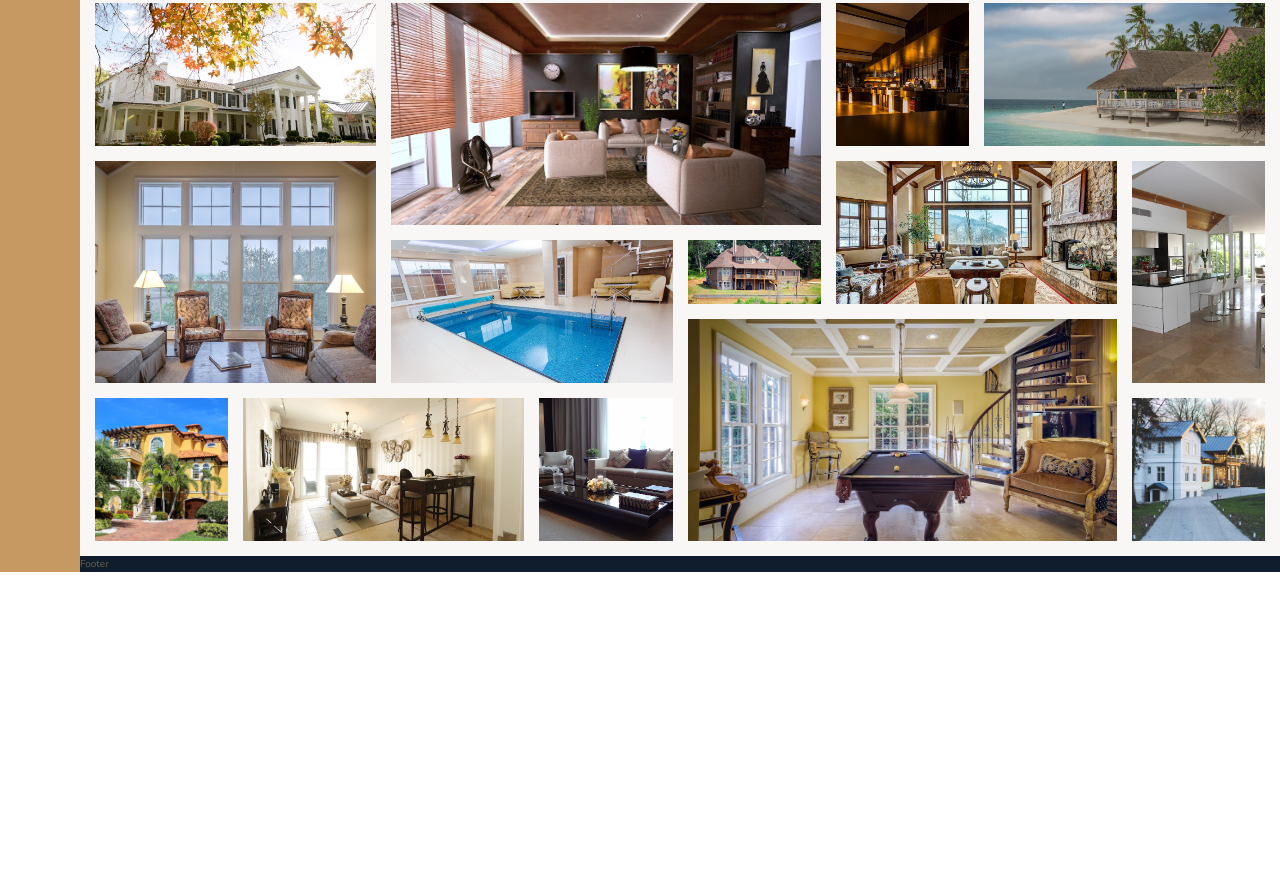
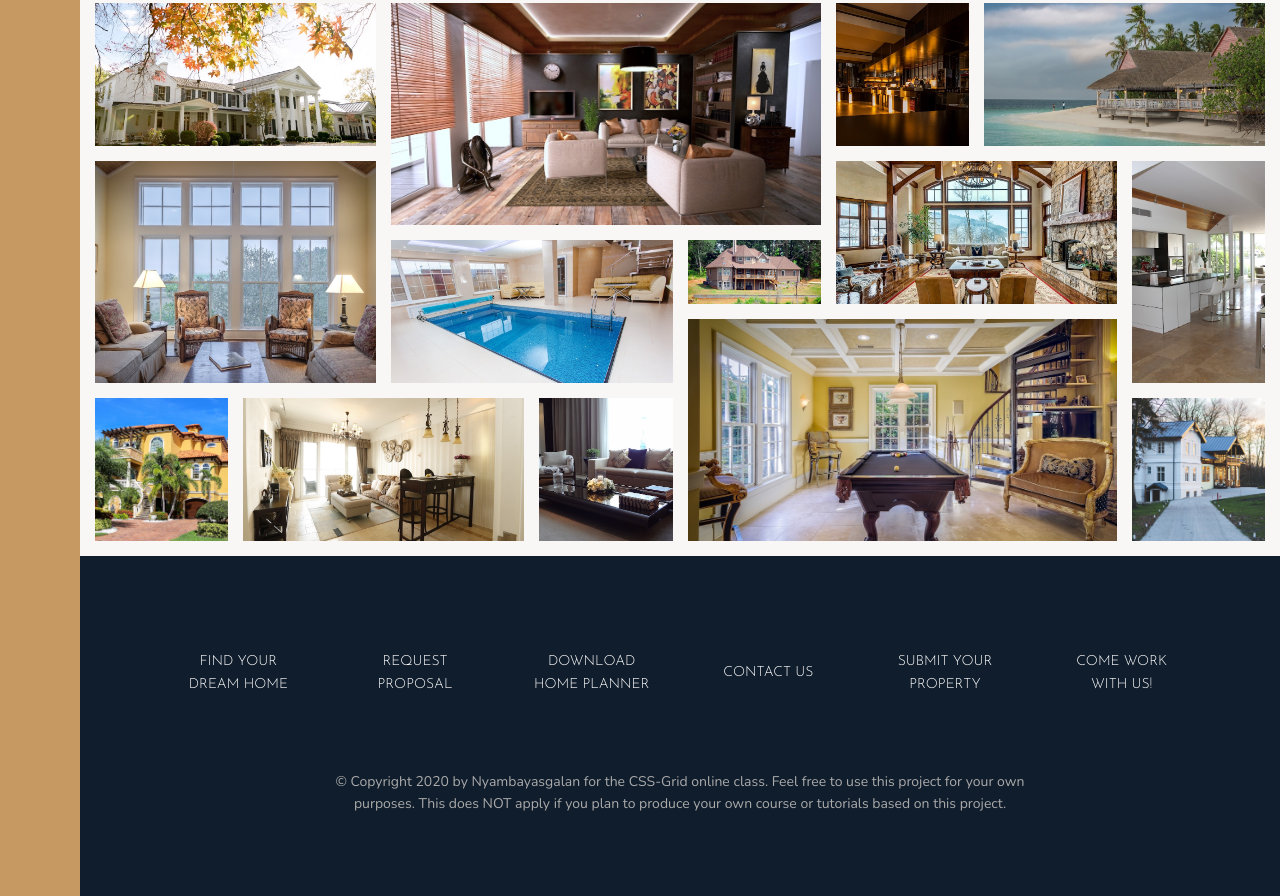
Before and after one commit to Nyambayasgalan/CSS-Grid-Project, a website: page index.html in a window 1280 px wide. Shown: the part 3084-3980 px from the top of the page. Before the commit the page ends 3656 px from the top, so only its background shows below. Drawn offline with nearby package versions, Linux system fonts and the light colour scheme.

Commit message:
Built Footer

```diff
--- a/index.html
+++ b/index.html
@@ -335,7 +335,17 @@
         </section>
 
         <footer class="footer">
-            Footer
+            <ul class="nav">
+                <li class="nav__item"><a href="#" class="nav__link">Find your dream home</a></li>
+                <li class="nav__item"><a href="#" class="nav__link">Request proposal</a></li>
+                <li class="nav__item"><a href="#" class="nav__link">Download home planner</a></li>
+                <li class="nav__item"><a href="#" class="nav__link">Contact us</a></li>
+                <li class="nav__item"><a href="#" class="nav__link">Submit your property</a></li>
+                <li class="nav__item"><a href="#" class="nav__link">Come work with us!</a></li>
+            </ul>
+            <p class="copyright">
+                &copy; Copyright 2020 by Nyambayasgalan for the CSS-Grid online class. Feel free to use this project for your own purposes. This does NOT apply if you plan to produce your own course or tutorials based on this project.
+            </p>
         </footer>
 
     </body>
--- a/sass/_footer.scss
+++ b/sass/_footer.scss
@@ -1,4 +1,42 @@
 .footer {
     background-color: $color-secondary;
     grid-column: full-start / full-end;
+    padding: 8rem;
 }
+
+.nav {
+    list-style: none;
+    display: grid;
+    grid-template-columns: repeat(auto-fit, minmax(15rem, 1fr));
+    grid-gap: 2rem;
+    align-items: center;
+
+    &__link:link,
+    &__link:visited {
+        font-size: 1.4rem;
+        color: #fff;
+        text-decoration: none;
+        font-family: $font-display;
+        text-transform: uppercase;
+        text-align: center;
+        padding: 1.5rem;
+        display: block;
+        transition: all .2s;
+    }
+
+    &__link:hover,
+    &__link:active {
+        background-color: rgba(#fff, .05);
+        transform: translateY(-3px);
+    }
+}
+
+.copyright {
+    font-size: 1.4rem;
+    color: $color-grey-light-2;
+    margin-top: 6rem;
+    margin-right: auto;
+    margin-left: auto;
+    text-align: center;
+    width: 70%;
+}
```
Also changed, not shown: css/style.css.
